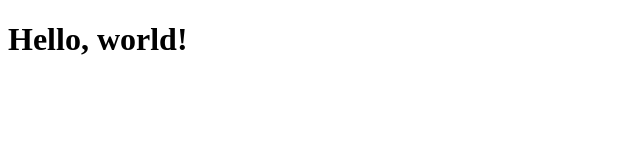
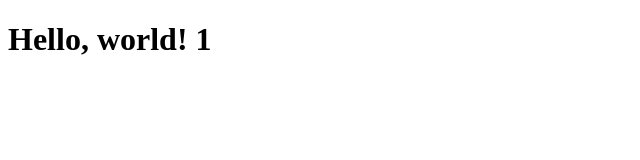
Before and after one commit to RMGMateo/Desktop1-first-Repo, a plain HTML site: page index.html in a window 1280 px wide. Shown: the full height of the page, 0-640 px from the left. Drawn offline with Linux system fonts and the light colour scheme.

```diff
--- a/index.html
+++ b/index.html
@@ -4,6 +4,6 @@
         <title>My First Repo</title>
     </head>
     <body>
-        <h1>Hello, world!</h1>
+        <h1>Hello, world! 1 </h1>
     </body>
 </html>
```
